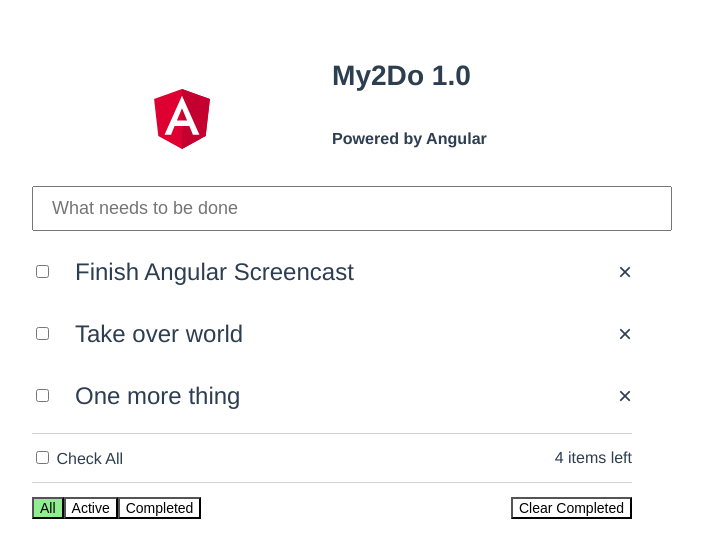
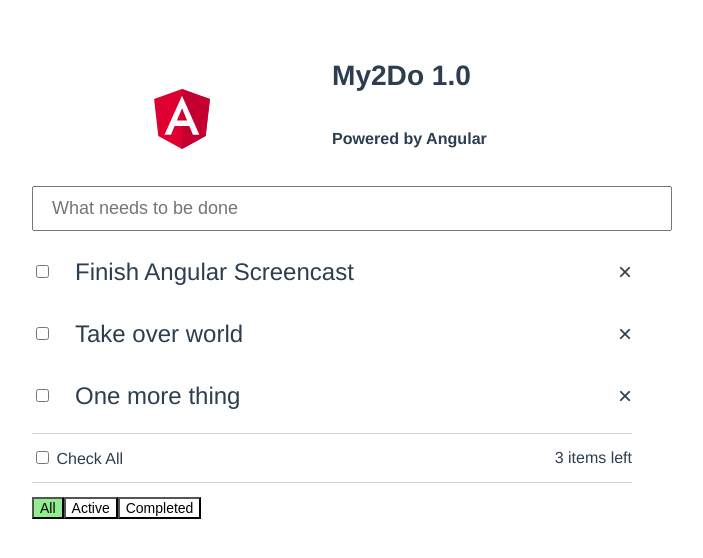
Before and after one commit to jps5775/My2Do-client, an Angular app: page / in a window 1280 px wide. Shown: the top 558 px of the page, without its empty margins (308-1011 px from the left). Built offline with nearby package versions, Linux system fonts and the light colour scheme; what angular-autofocus-fix would draw is missing.

Commit message:
added Active & Completed statuses and clear completed button works

```diff
--- a/src/app/components/todo-list/todo-list.component.html
+++ b/src/app/components/todo-list/todo-list.component.html
@@ -5,7 +5,7 @@
 <input type='text' class="todo-input" placeholder="What needs to be done"
         [(ngModel)]="todoTitle" (keyup.enter)="addTodo()">
 
-<div class="todo-item" *ngFor="let todo of todos">
+<div class="todo-item" *ngFor="let todo of todosFiltered()">
   <div class="todo-item-left">
     <input type="checkbox" [(ngModel)]="todo.completed">
     <div *ngIf="!todo.editing; else editingTodo"class="todo-item-label"
@@ -23,18 +23,22 @@
 </div>
 
 <div class="extra-container">
-  <div><label><input type = "checkbox"> Check All</label></div>
-  <div>4 items left</div>
+  <div><label><input type = "checkbox" (change)="checkAllTodos()"> Check All</label></div>
+  <div>{{ remainingTodos() }} items left</div>
 </div>
 
 <div class="extra-container">
   <div>
-    <button class='active'>All</button>
-    <button>Active</button>
-    <button>Completed</button>
+    <button [ngClass]="{'active': filter === 'all'}"
+            (click)="filter='all'">All</button>
+    <button [ngClass]="{'active': filter === 'active'}"
+            (click)="filter='active'">Active</button>
+    <button [ngClass]="{'active': filter === 'completed'}"
+            (click)="filter='completed'">Completed</button>
   </div>
 
-  <div>
-    <button>Clear Completed</button>
+  <div *ngIf="atLeastOneCompleted()">
+    <button (click)="clearCompleted()">Clear Completed</button>
  </div>
+
 </div>
--- a/src/app/components/todo-list/todo-list.component.ts
+++ b/src/app/components/todo-list/todo-list.component.ts
@@ -12,10 +12,12 @@ export class TodoListComponent implements OnInit {
    todoTitle : string;
    idCounter : number;
    beforeEditCache: string;
+   filter: string;
 
   constructor() { }
 
   ngOnInit() {
+    this.filter = 'all';
     this.beforeEditCache = '';
     this.idCounter = 4;
     this.todoTitle = '';
@@ -74,9 +76,38 @@ export class TodoListComponent implements OnInit {
     todo.editing = false;
   }
 
-  cancelEdit(todo: Todo){
+  cancelEdit(todo: Todo) : void{
     todo.title = this.beforeEditCache;
     todo.editing = false;
   }
 
+  remainingTodos(): number {
+    return this.todos.filter(todo => !todo.completed).length;
+  }
+
+  atLeastOneCompleted(): boolean {
+    return this.todos.filter(todo => todo.completed).length > 0;
+  }
+
+  clearCompleted(): void {
+    this.todos = this.todos.filter(todo => !todo.completed);
+  }
+
+  checkAllTodos(): void {
+    this.todos.forEach(todo => todo.completed =
+      (<HTMLInputElement>event.target).checked)
+  }
+
+  todosFiltered(): Todo[]{
+    if(this.filter === 'all'){
+      return this.todos;
+    }else if(this.filter === 'active'){
+      return this.todos.filter(todo => !todo.completed);
+    }else if(this.filter === 'completed'){
+      return this.todos.filter(todo => todo.completed);
+    }
+
+    return this.todos;
+  }
+
 }
```
